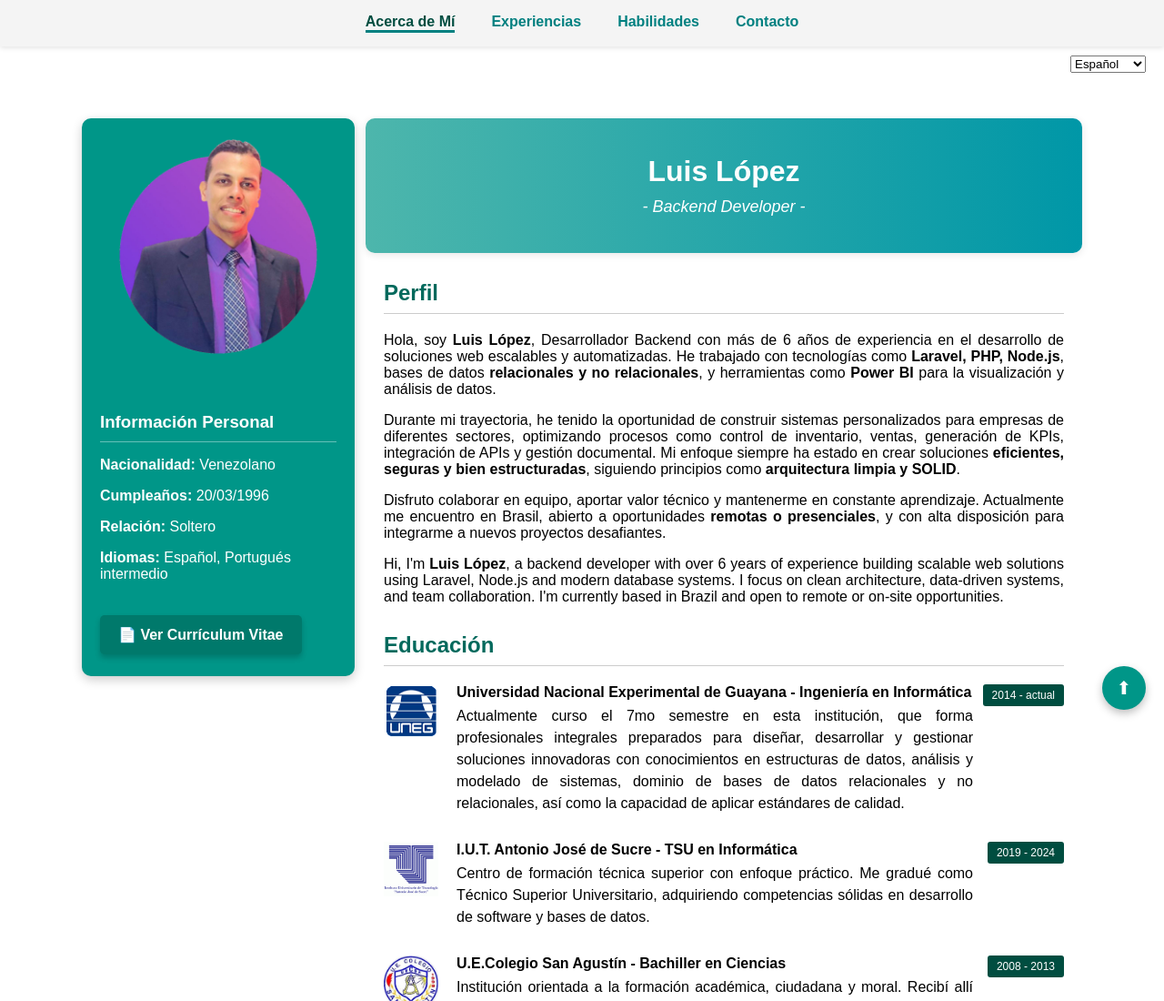
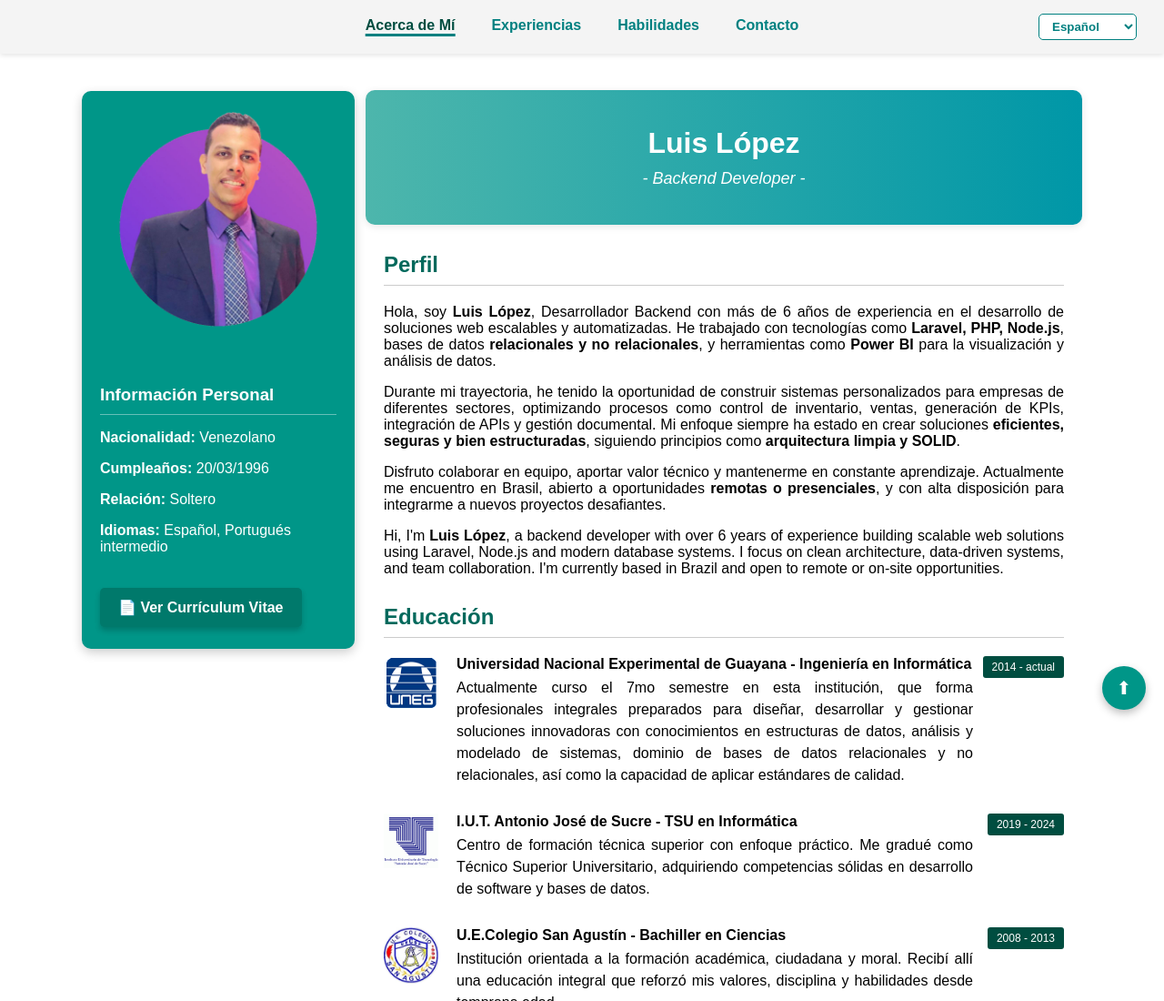
Before and after one commit to llopez594/llopez-resume, a plain HTML site: page index.html in a window 1280 px wide. Shown: the top 1100 px of the page at 91% size. Drawn offline with nearby package versions, Linux system fonts and the light colour scheme.

Commit message:
estilo del selector

```diff
--- a/css/style.css
+++ b/css/style.css
@@ -5,13 +5,26 @@ body {
 
 nav {
     background: #f4f4f4;
-    padding: 15px;
+    padding: 15px 30px;
     position: sticky;
     top: 0;
     z-index: 999;
     box-shadow: 0 2px 5px rgba(0, 0, 0, 0.1);
+    position: relative;
+}
+
+.nav-content {
+    position: relative;
     display: flex;
-    justify-content: center;
+    align-items: center;
+    margin: 0 auto;
+}
+
+.nav-links {
+    position: absolute;
+    left: 50%;
+    transform: translateX(-50%);
+    display: flex;
     gap: 40px;
 }
 
@@ -19,6 +32,22 @@ nav a {
     color: teal;
     text-decoration: none;
     font-weight: bold;
+}
+
+.language-selector {
+    margin-left: auto;
+    padding: 5px 10px;
+    border: 1px solid teal;
+    border-radius: 5px;
+    background-color: white;
+    color: teal;
+    font-weight: bold;
+    cursor: pointer;
+    font-family: inherit;
+}
+
+.language-selector:hover {
+    background-color: #e0f2f1;
 }
 
 .main-grid {
--- a/index.html
+++ b/index.html
@@ -13,18 +13,22 @@
 <body>
 
     <nav>
-        <a href="#" data-target="about" onclick="show('about')" class="active-link" data-lang="nav_about">Acerca de
+        <div class="nav-content">
+            <div class="nav-links">
+                <a href="#" data-target="about" onclick="show('about')" class="active-link" data-lang="nav_about">Acerca
+                    de
                     Mí</a>
-        <a href="#" data-target="experience" onclick="show('experience')" data-lang="nav_experience">Experiencias</a>
+                <a href="#" data-target="experience" onclick="show('experience')"
+                    data-lang="nav_experience">Experiencias</a>
                 <a href="#" data-target="skills" onclick="show('skills')" data-lang="nav_skills">Habilidades</a>
                 <a href="#" data-target="contact" onclick="show('contact')" data-lang="nav_contact">Contacto</a>
-    </nav>
-    <div style="text-align: right; padding: 10px 20px;">
-        <select id="languageSelector">
+            </div>
+            <select id="languageSelector" class="language-selector">
                 <option value="es">Español</option>
                 <option value="pt">Português</option>
             </select>
         </div>
+    </nav>
 
 
     <div class="main-grid">
```
Lines whose indentation alone changed are shown as unchanged.
